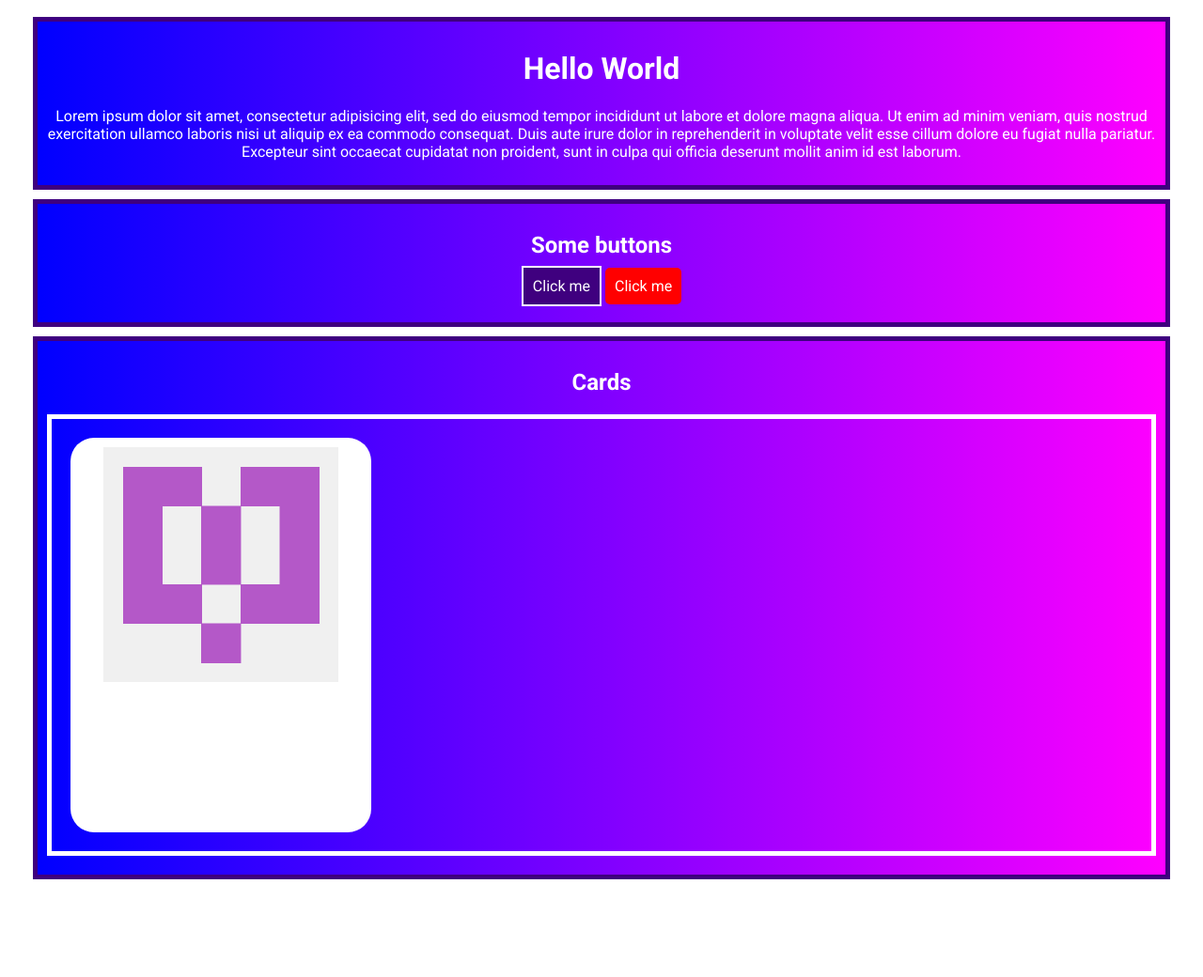
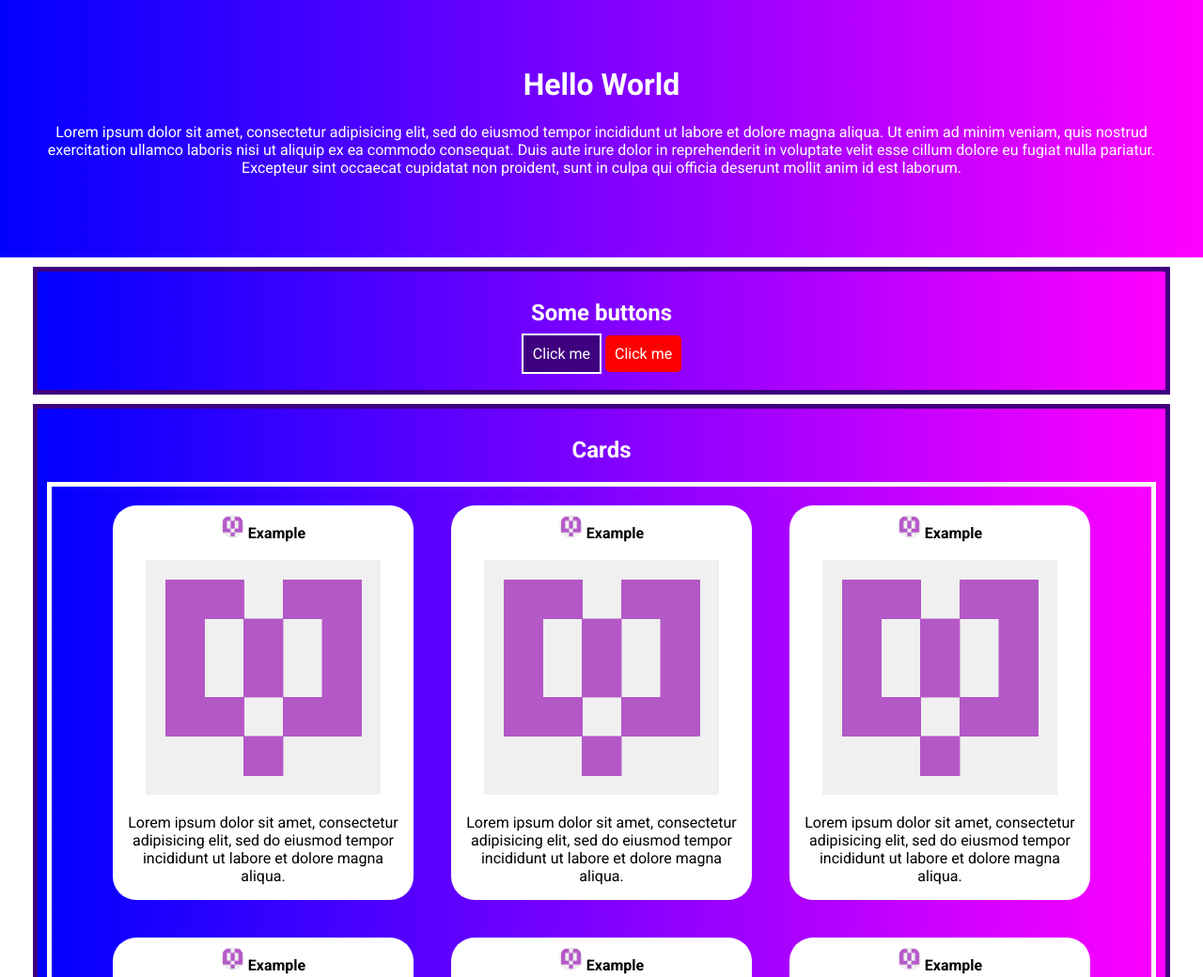
Before and after one commit to MtCelesteMa/hsel-ui-kit, a plain HTML site: page index.html in a window 1280 px wide. Shown: the top 1040 px of the page at 94% size. Before the commit the page ends 954 px from the top, so only its background shows below. Drawn offline with Linux system fonts and the light colour scheme.

Commit message:
Added avatars and banners and updated cards
Also modified a few other things.

```diff
--- /dev/null
+++ b/css/components/avatars.css
@@ -0,0 +1,5 @@
+.avatar-small {
+  width: 25px;
+  height: 25px;
+  border-radius: 100%;
+}
--- /dev/null
+++ b/css/components/banner.css
@@ -0,0 +1,9 @@
+.banner {
+  text-align: center;
+  background-image: linear-gradient(to right, #0000FF, #FF00FF);
+  padding-top: 50px;
+  padding-bottom: 70px;
+  padding-left: 30px;
+  padding-right: 30px;
+  color: #FFFFFF;
+}
--- a/css/components/cards.css
+++ b/css/components/cards.css
@@ -1,9 +1,25 @@
 .card-field {
-  display: flex;
+  display: grid;
+  grid-template-columns: auto auto auto;
+  grid-column-gap: 20px;
+  grid-row-gap: 20px;
+  justify-content: ;
   border: 5px solid #FFFFFF;
   margin: 10px;
   padding: 10px;
-  flex-wrap: wrap;
+  justify-content: center;
+}
+
+@media (max-width: 1200px) {
+  .card-field {
+    grid-template-columns: auto auto;
+  }
+}
+
+@media (max-width: 800px) {
+  .card-field {
+    grid-template-columns: auto;
+  }
 }
 
 .card-base {
@@ -15,13 +31,10 @@
   margin: 10px;
   padding: 10px;
   border-radius: 25px;
+  color: #000000;
 }
 
 .card-image {
   height: 250px;
   width: 250px;
 }
-
-.card-infobox {
-  ;
-}
--- a/css/styles.css
+++ b/css/styles.css
@@ -3,6 +3,8 @@
 
 /* Import components */
 @import url("components/container.css");
+@import url("components/avatars.css");
+@import url("components/banner.css");
 @import url("components/button.css");
 @import url("components/cards.css");
 
@@ -10,6 +12,7 @@
 body {
   font-family: 'Roboto', sans-serif;
   font-weight: 400;
+  margin: 0px;
 }
 
 h1, h2 {
--- a/index.html
+++ b/index.html
@@ -4,16 +4,17 @@
     <title>My UI Kit</title>
     <link rel="stylesheet" href="css/styles.css">
     <meta charset="UTF-8">
+    <script type="text/javascript" src="scripts.js"></script>
   </head>
   <body>
+    <div class="banner">
+      <h1>Hello World</h1>
+      <p>
+        Lorem ipsum dolor sit amet, consectetur adipisicing elit, sed do eiusmod tempor incididunt ut labore et dolore magna aliqua. Ut enim ad minim veniam, quis nostrud exercitation ullamco laboris nisi ut aliquip ex ea commodo consequat. Duis aute irure dolor in reprehenderit in voluptate velit esse cillum dolore eu fugiat nulla pariatur. Excepteur sint occaecat cupidatat non proident, sunt in culpa qui officia deserunt mollit anim id est laborum.
+      </p>
+    </div>
     <div class="main-container">
       <div>
-        <div class="container container-blumag">
-          <h1>Hello World</h1>
-          <p>
-            Lorem ipsum dolor sit amet, consectetur adipisicing elit, sed do eiusmod tempor incididunt ut labore et dolore magna aliqua. Ut enim ad minim veniam, quis nostrud exercitation ullamco laboris nisi ut aliquip ex ea commodo consequat. Duis aute irure dolor in reprehenderit in voluptate velit esse cillum dolore eu fugiat nulla pariatur. Excepteur sint occaecat cupidatat non proident, sunt in culpa qui officia deserunt mollit anim id est laborum.
-          </p>
-        </div>
         <div class="container container-blumag">
           <h2>Some buttons</h2>
           <a class="btn-blumag" href="#">Click me</a>
@@ -24,7 +25,28 @@
           <h2>Cards</h2>
           <div class="card-field">
             <div class="card-base">
+              <div>
+                <img class="avatar-small" src="images/gh_profile.png" alt="Sample avatar">
+                <strong>Example</strong>
+              </div>
+              <br>
               <img class="card-image" src="images/gh_profile.png" alt="Sample image">
+              <br>
+              <div>
+                <p>
+                  Lorem ipsum dolor sit amet, consectetur adipisicing elit, sed do eiusmod tempor incididunt ut labore et dolore magna aliqua.
+                </p>
+              </div>
+            </div>
+            <div class="card-base">
+            </div>
+            <div class="card-base">
+            </div>
+            <div class="card-base">
+            </div>
+            <div class="card-base">
+            </div>
+            <div class="card-base">
             </div>
           </div>
         </div>
--- /dev/null
+++ b/scripts.js
@@ -0,0 +1,9 @@
+function duplicate_cards() {
+  var card_html = document.getElementsByClassName('card-base')[0].innerHTML;
+  var cards = document.getElementsByClassName('card-base');
+  for (i = 0; i < cards.length; i++) {
+    cards[i].innerHTML = card_html;
+  }
+}
+
+window.onload = duplicate_cards;
```
